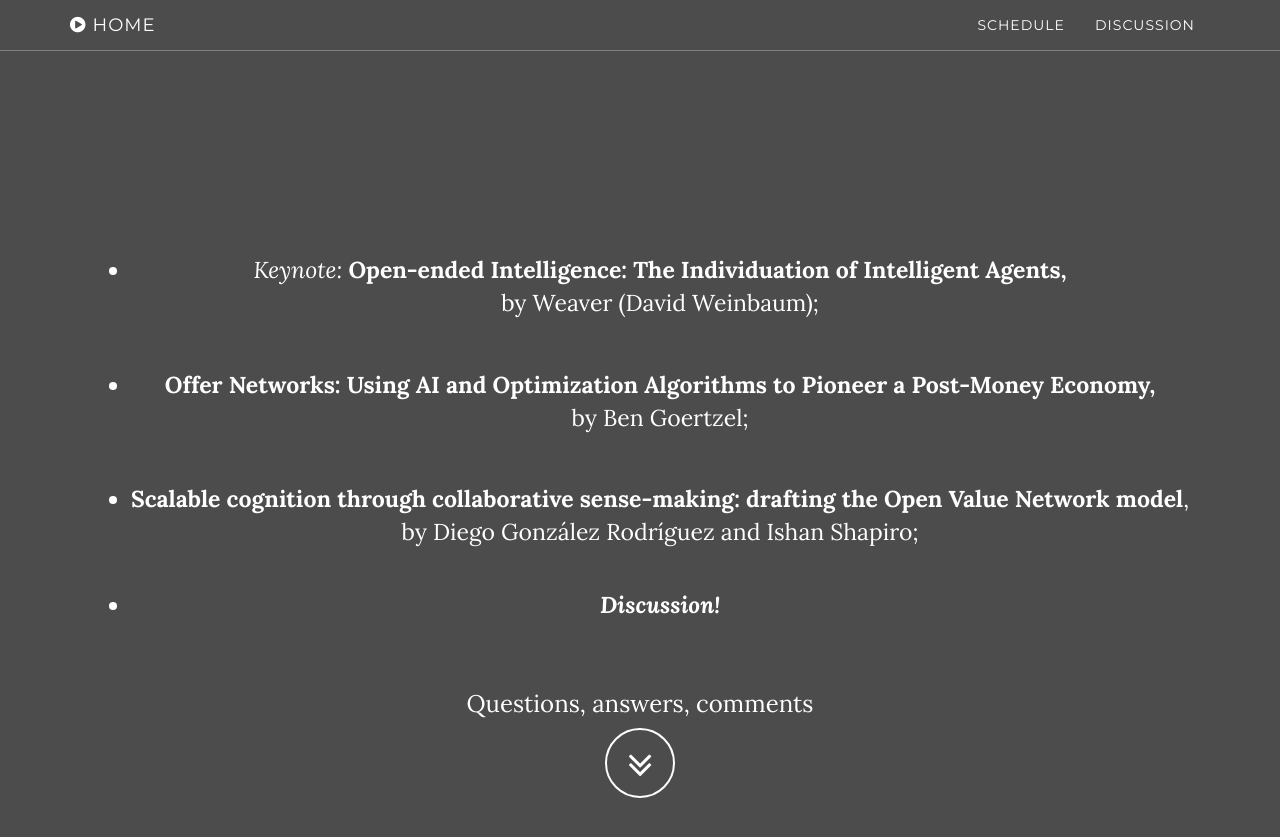
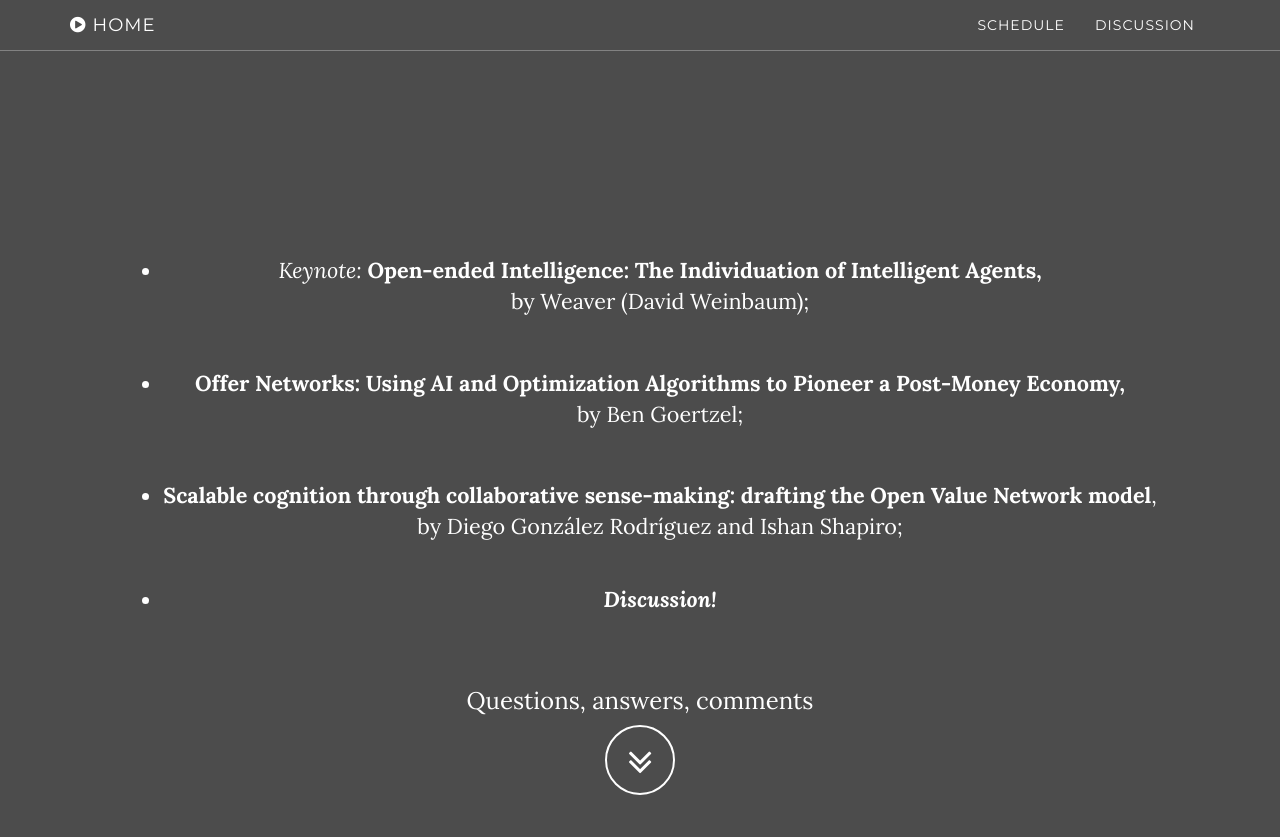
Before and after one commit to FreedomAndConstraint/agi15ida, a Jekyll site: the page built from index.html, in a window 1280 px wide and 900 px high, scrolled down 865 px. Shown: the top 837 px of the window. Built offline with Jekyll 4.4.1, drawn with Linux system fonts in a browser that asks for light colours; comment, search, counter and statistics services are not loaded.

Commit message:
adaptive font size for the schedule

```diff
--- a/_includes/css/grayscale.css
+++ b/_includes/css/grayscale.css
@@ -52,7 +52,7 @@ a {
 }
 
 .list {
-    font-size: 23px;
+    font-size: 2.4vh;
     margin-top: 0%;
     margin-bottom: 0%;
 
```
